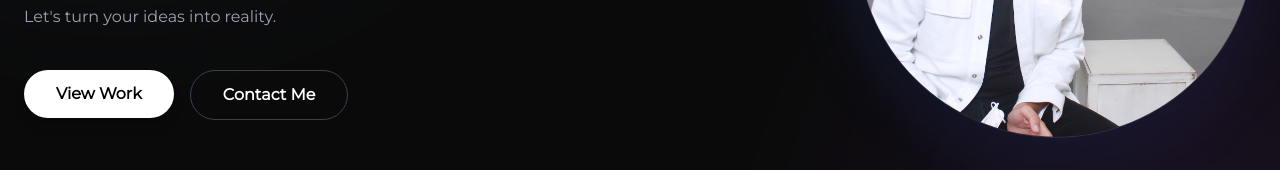
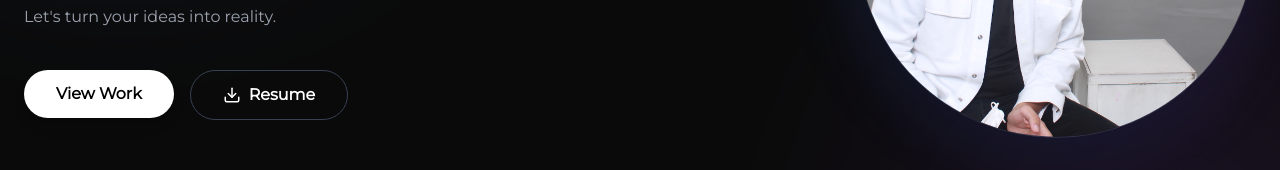
Before and after one commit to fdaniall/personal-website, a Next.js app: page / in a window 1280 px wide. Shown: the part 462-632 px from the top of the page. Built offline with nearby package versions, Linux system fonts and the light colour scheme.

Commit message:
feat: add resume PDF and replace 'Contact Me' button with 'Resume' download in Hero section.

```diff
--- a/src/components/Hero.js
+++ b/src/components/Hero.js
@@ -4,7 +4,7 @@ import Image from "next/image";
 import { motion } from "framer-motion";
 import { Typewriter } from "react-simple-typewriter";
 import profile from "../app/styles/images/profile.jpg";
-import { ArrowDown } from "lucide-react";
+import { ArrowDown, Download } from "lucide-react";
 
 const Hero = () => {
     return (
@@ -61,10 +61,12 @@ const Hero = () => {
                                 View Work
                             </a>
                             <a
-                                href="#contact"
-                                className="px-8 py-3 border border-gray-700 text-white font-semibold rounded-full hover:bg-white/5 transition-all"
+                                href="/Curriculum Vitae.pdf"
+                                download
+                                className="px-8 py-3 border border-gray-700 text-white font-semibold rounded-full hover:bg-white/5 transition-all flex items-center gap-2"
                             >
-                                Contact Me
+                                <Download size={18} />
+                                Resume
                             </a>
                         </motion.div>
                     </motion.div>
```
Also changed, not shown: 1 other file (tests, documents, lock files or other folders).
